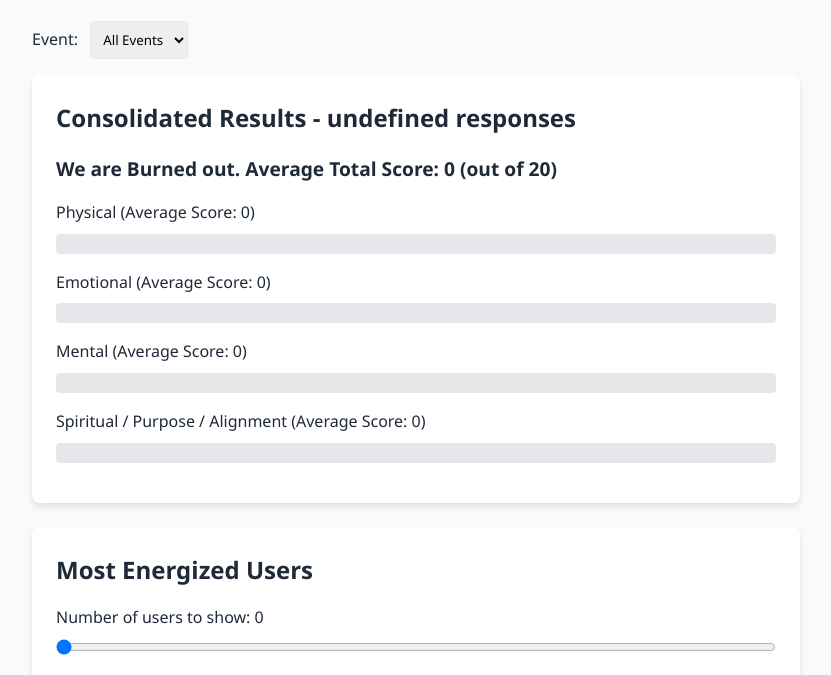
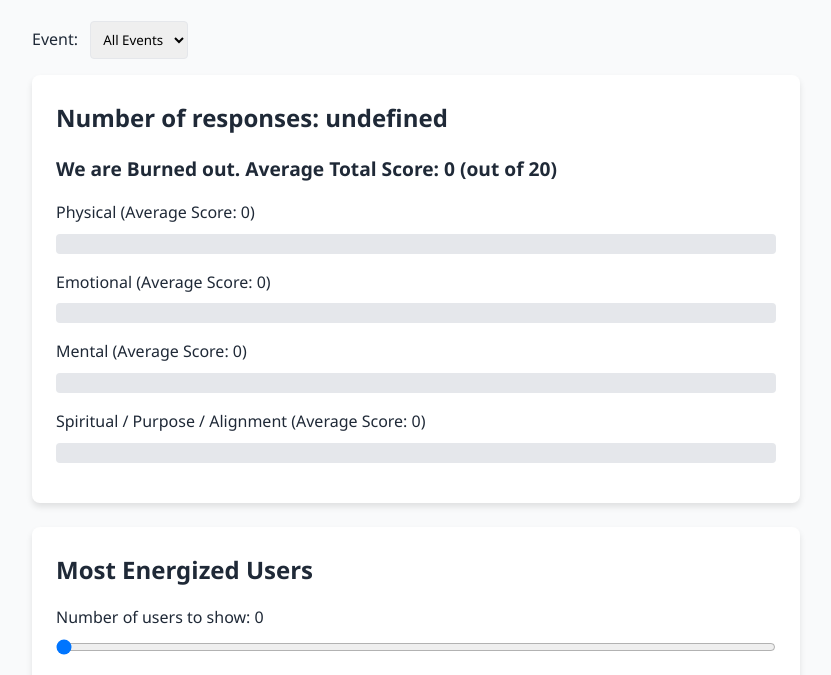
Before and after one commit to Oleksandr231989/Energy_assessment, a website: page consolidated-results.html in a window 1280 px wide. Shown: the part 118-793 px from the top of the page, without its empty margins (224-1055 px from the left). Drawn offline with Linux system fonts and the light colour scheme; no server answers.

Commit message:
Update consolidated-results.html

```diff
--- a/consolidated-results.html
+++ b/consolidated-results.html
@@ -204,7 +204,7 @@
             </select>
         </div>
         <div class="card">
-            <h2 id="consolidated-results-title">Consolidated Results</h2>
+            <h2 id="consolidated-results-title">Number of responses:</h2>
             <div class="total-score-container">
                 <div class="combined-score-message" id="combined-score-message">We are</div>
             </div>
@@ -359,7 +359,7 @@
                 const combinedMessage = `${statusMessage}. Average Total Score: ${averages.total} (out of 20)`;
                 getElement('combined-score-message').innerHTML = combinedMessage;
 
-                getElement('consolidated-results-title').textContent = `Consolidated Results - ${averages.responseCount} responses`;
+                getElement('consolidated-results-title').textContent = `Number of responses: ${averages.responseCount}`;
             };
 
             const displayUserTable = (data) => {
```
